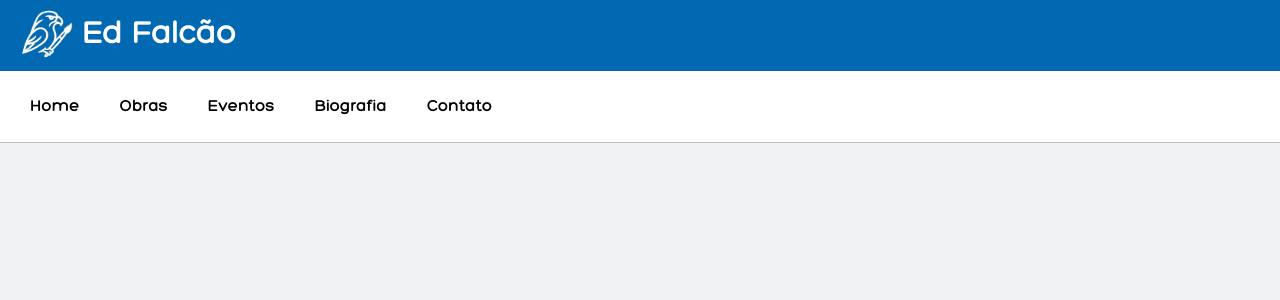
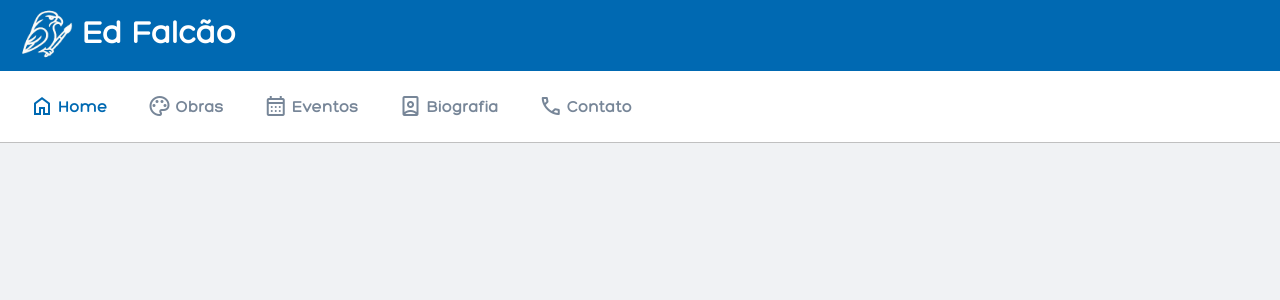
Before and after one commit to lpjfalcao/angular-app-edfalcao, an Angular app: page / in a window 1280 px wide. Shown: the top 300 px of the page. Built offline with nearby package versions, Linux system fonts and the light colour scheme.

Commit message:
Adicionando hover effect nos links da nav

```diff
--- a/src/app/shared/header/header.component.html
+++ b/src/app/shared/header/header.component.html
@@ -3,35 +3,50 @@
         <img src="/img/falcao.png" />
         <span class="logo-title">Ed Falcão</span>
     </div>
-<!--
-    <div>
-        <button mat-raised-button color="primary" class="btn-fazerLogin">
-            ENTRAR
-        </button>
-    </div> -->
+
+    <div class="menu-mobile-section u-hide">
+        <span class="material-symbols-outlined">
+            menu
+        </span>
+    </div>
 
 </header>
 <header class="header-2">
     <div>
         <nav>
             <ul>
-                <li>
+                <li #itemLista (click)="active($event)" class="menu-active">
+                    <span class="material-symbols-outlined menu-icon">
+                        home
+                    </span>
                     <a routerLink="/">Home</a>
                     <div class="hover-border"></div>
                 </li>
-                <li>
+                <li #itemLista (click)="active($event)">
+                    <span class="material-symbols-outlined menu-icon">
+                        palette
+                    </span>
                     <a routerLink="/about">Obras</a>
                     <div class="hover-border"></div>
                 </li>
-                <li>
+                <li #itemLista (click)="active($event)">
+                    <span class="material-symbols-outlined menu-icon">
+                        calendar_month
+                    </span>
                     <a routerLink="/about">Eventos</a>
                     <div class="hover-border"></div>
                 </li>
-                <li>
+                <li #itemLista (click)="active($event)">
+                    <span class="material-symbols-outlined menu-icon">
+                        person_book
+                    </span>
                     <a routerLink="/about">Biografia</a>
                     <div class="hover-border"></div>
                 </li>
-                <li>
+                <li #itemLista (click)="active($event)">
+                    <span class="material-symbols-outlined menu-icon">
+                        call
+                    </span>
                     <a routerLink="/contact">Contato</a>
                     <div class="hover-border"></div>
                 </li>
--- a/src/app/shared/header/header.component.scss
+++ b/src/app/shared/header/header.component.scss
@@ -15,12 +15,20 @@ header {
         position: absolute;
         left: 82px;
         top: 20px;
+        color: var(--branco);
     }
 
     img {
         margin-top: -32px;
         position: absolute;
     }
+
+    .menu-mobile-section {
+        margin-right: 27px;
+    }
+
+    .menu-mobile-section:hover {
+        cursor: pointer;
     }
 
     nav {
@@ -35,31 +43,39 @@ nav {
                 cursor: pointer;
                 transition: color 0.3s;
                 font-weight: bold;
+                color: var(--gelo-2);
+
+                .menu-icon {
+                    vertical-align: -6px;
+                    padding-right: 4px;
+                }
+
+                .hover-border {
+                    border-bottom: 3px solid var(--azul-escuro-2);
+                    padding-bottom: 20px;
+                    width: 0;
+                    transition: width 0.3s;
+                }
+
+                .hover-border-active {
+                    width: 100% !important;
+                    opacity: 1;
+                }
             }
 
             li:hover {
                 color: var(--azul-escuro-2);
+
                 .hover-border {
                     width: 100%;
                 }
             }
         }
     }
-
-.btn-fazerLogin {
-    border-radius: 0;
-    padding: 30px;
-    position: absolute;
-    right: 26px;
-    top: 10px;
-    color: var(--azul-escuro-1) !important;
-    padding-left: 40px;
-    padding-right: 40px;
 }
 
 .header-2 {
     background: var(--branco);
-    color: var(--preto);
     border-bottom: 1px solid silver;
 
     ul {
@@ -67,9 +83,17 @@ nav {
     }
 }
 
-.hover-border {
-    border-bottom: 3px solid var(--azul-escuro-1);
-    padding-bottom: 20px;
-    width: 0;
-    transition: width 0.3s;
+.menu-active {
+    color: var(--azul-escuro-2) !important;
 }
+
+/* Mobile Styles */
+@media screen and (max-width: 768px) {
+    .menu-section {
+        display: block;
+    }
+
+    .header-2 {
+        display: none;
+    }
+}
--- a/src/app/shared/header/header.component.ts
+++ b/src/app/shared/header/header.component.ts
@@ -1,4 +1,4 @@
-import { Component } from '@angular/core';
+import { Component, ViewChildren } from '@angular/core';
 import {MatButtonModule} from '@angular/material/button';
 import { MatIcon, MatIconModule } from '@angular/material/icon';
 
@@ -10,5 +10,20 @@ import { MatIcon, MatIconModule } from '@angular/material/icon';
   styleUrl: './header.component.scss'
 })
 export class HeaderComponent {
+  @ViewChildren('itemLista') itensMenu!: any;
 
+  active(element: MouseEvent) {
+    this.itensMenu.forEach((el: any) => {
+      el.nativeElement.classList.remove('menu-active');
+      el.nativeElement.querySelector('.hover-border').classList.remove('hover-border-active');
+    });
+
+    const target = element.currentTarget as HTMLElement;
+    const hoverBorder = target.querySelector('.hover-border');
+
+    if (target) {
+      target.classList.add('menu-active');
+      hoverBorder?.classList.add('hover-border-active');
+    }
+  }
 }
--- a/src/styles.scss
+++ b/src/styles.scss
@@ -1,9 +1,12 @@
+@import url('https://fonts.googleapis.com/css2?family=Material+Symbols+Outlined:opsz,wght,FILL,GRAD@20..48,100..700,0..1,-50..200');
+
 :root {
     --azul-escuro-1: #2B5A8E;
     --azul-escuro-2: #0069B2;
     --branco: #FFFFFF;
     --preto: #000000;
     --gelo: #F0F2F4;
+    --gelo-2: #778698;
 }
 
 @font-face {
@@ -20,7 +23,11 @@ body {
     margin: 0;
     padding: 0;
     background-color: var(--gelo);
-    color: var(--branco);
     font-family: 'Font Hero' !important;
 
 }
+
+/* utilitários */
+.u-hide {
+    display: none;
+}
```
Also changed, not shown: src/index.html (line endings or trailing spaces). Lines whose indentation alone changed are shown as unchanged.
